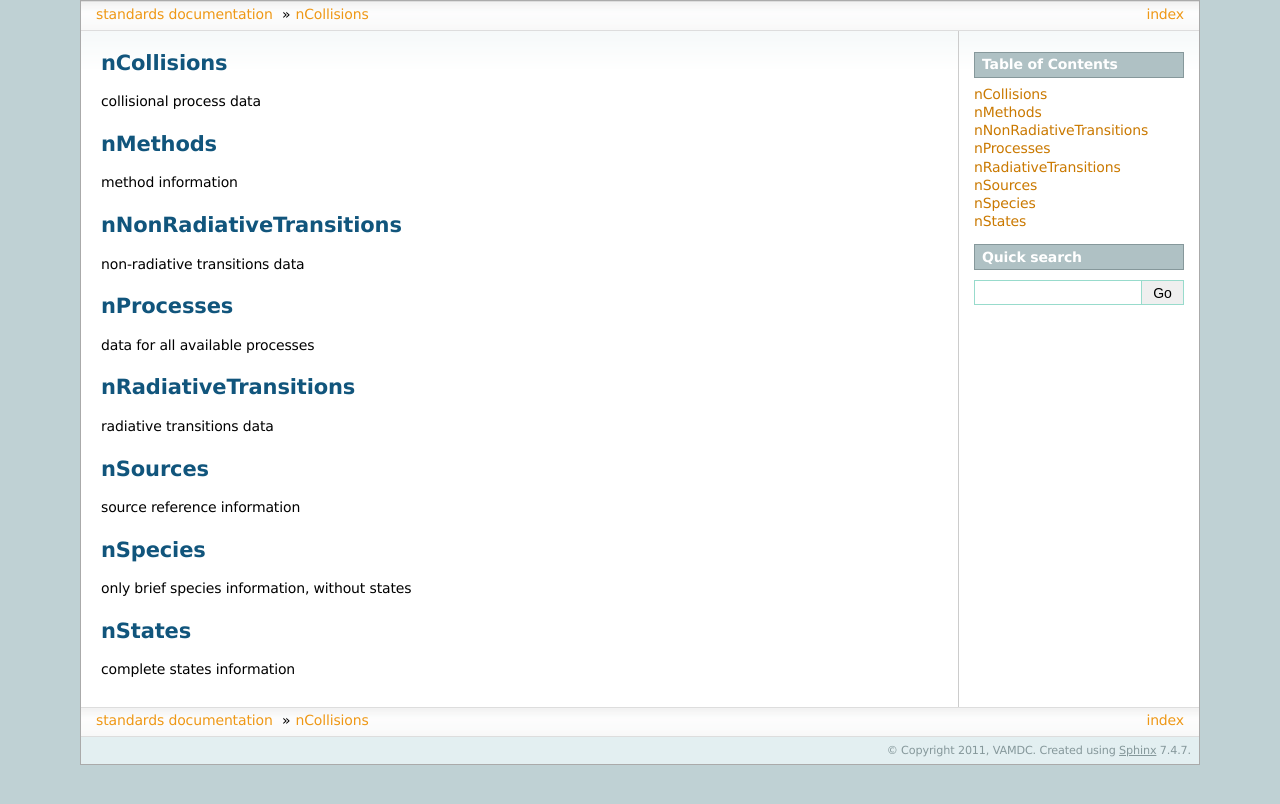
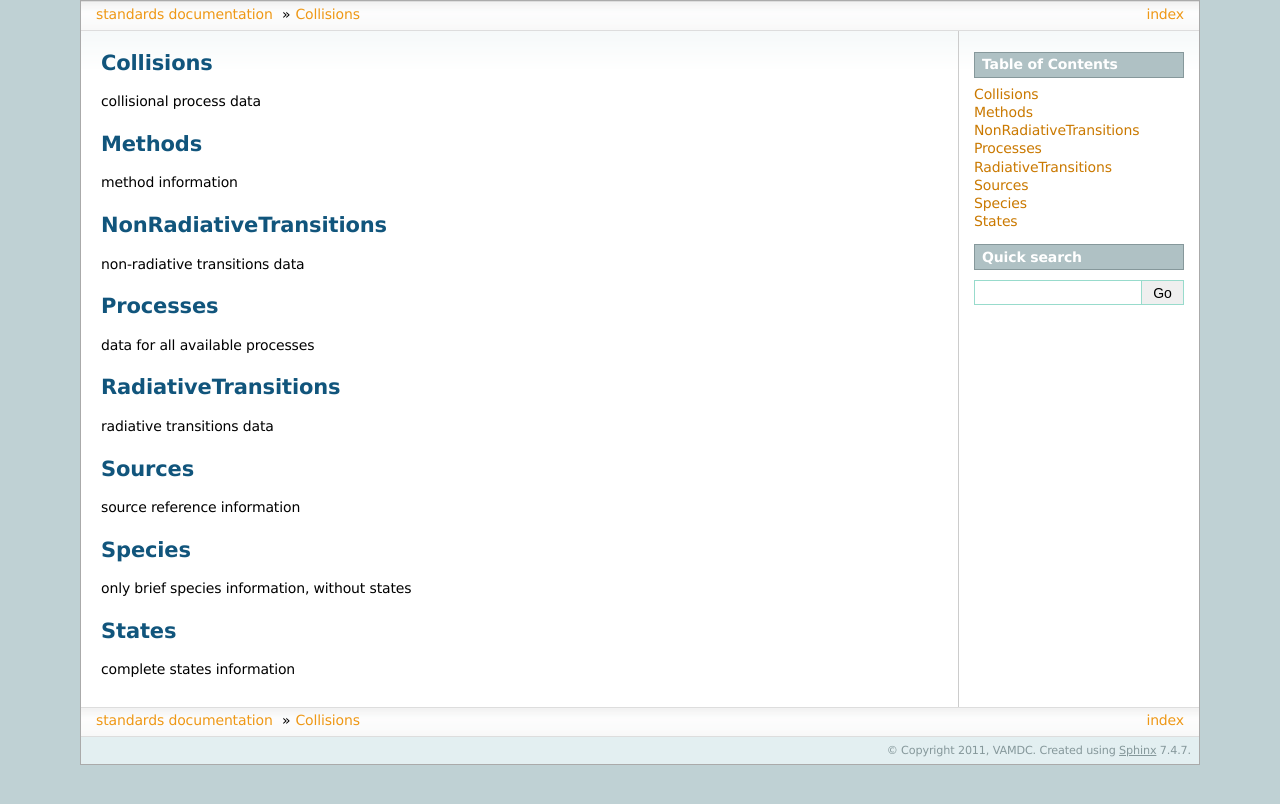
Before and after one commit to VAMDC/Standards, a Sphinx documentation site: the page built from doc/source/dictionary/auto/requestables.rst, in a window 1280 px wide. Shown: the top 804 px of the page. Built offline with Sphinx 7.4.7, drawn with Linux system fonts in a browser that asks for light colours; formulas are drawn with MathJax 3.

Commit message:
Fix titles for requestables

```diff
--- a/doc/source/dictionary/auto/requestables.rst
+++ b/doc/source/dictionary/auto/requestables.rst
@@ -1,53 +1,53 @@
-nCollisions
+Collisions
 -------------------------------------------------------------------
 
 
 collisional process data
 
 
-nMethods
+Methods
 -------------------------------------------------------------------
 
 
 method information
 
 
-nNonRadiativeTransitions
+NonRadiativeTransitions
 -------------------------------------------------------------------
 
 
 non-radiative transitions data
 
 
-nProcesses
+Processes
 -------------------------------------------------------------------
 
 
 data for all available processes
 
 
-nRadiativeTransitions
+RadiativeTransitions
 -------------------------------------------------------------------
 
 
 radiative transitions data
 
 
-nSources
+Sources
 -------------------------------------------------------------------
 
 
 source reference information
 
 
-nSpecies
+Species
 -------------------------------------------------------------------
 
 
 only brief species information, without states
 
 
-nStates
+States
 -------------------------------------------------------------------
 
 
```
Also changed, not shown: 1 other file.
